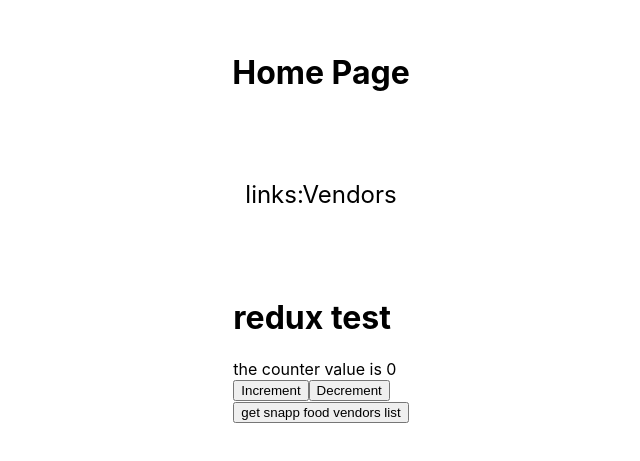
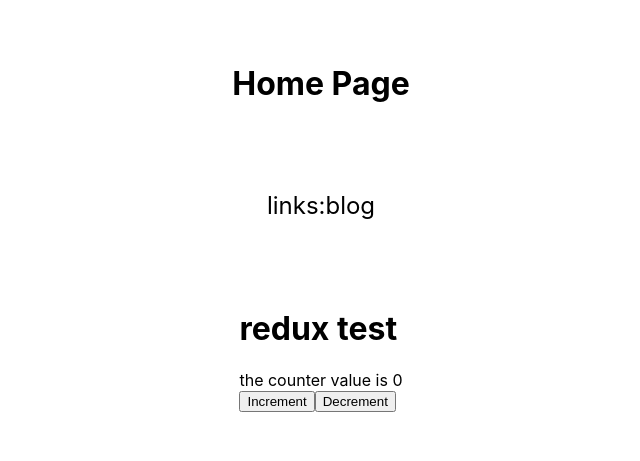
Before and after one commit to TahereGmi/technical-blog, a Next.js app: page / in a window 1280 px wide. Shown: the part 173-634 px from the top of the page, without its empty margins (319-959 px from the left). Built offline with nearby package versions, Linux system fonts and the light colour scheme.

Commit message:
chore: clean unused files

```diff
--- a/pages/index.tsx
+++ b/pages/index.tsx
@@ -2,7 +2,6 @@
 import Link from 'next/link'
 import { useSelector, useDispatch } from 'react-redux'
 import { increment, decrement, selectedValue } from '../store/reducers/counterReducer'
-import { getVendors } from '../store/reducers/vendorsReducer'
 import type {} from 'redux-thunk/extend-redux';
 
 import styles from '../styles/Home.module.css'
@@ -26,8 +25,8 @@
         <p className={styles.description}>
           links:
           <Link
-            href='/vendors'>
-            Vendors
+            href='/blog'>
+            blog
           </Link>
         </p>
         <div>
@@ -36,8 +35,6 @@
           <br />
           <button onClick={() => dispatch(increment())}>Increment</button>
           <button onClick={() => dispatch(decrement())}>Decrement</button>
-          <br />
-          <button onClick={() => dispatch(getVendors({ page: 0, page_size:10, lat: 35.754, long: 51.328 }))}>get snapp food vendors list</button>
         </div>
       </main>
 
```
Also changed, not shown: pages/vendors/index.jsx (deleted, +0 -22 lines), 1 other file (tests, documents, lock files or other folders).
